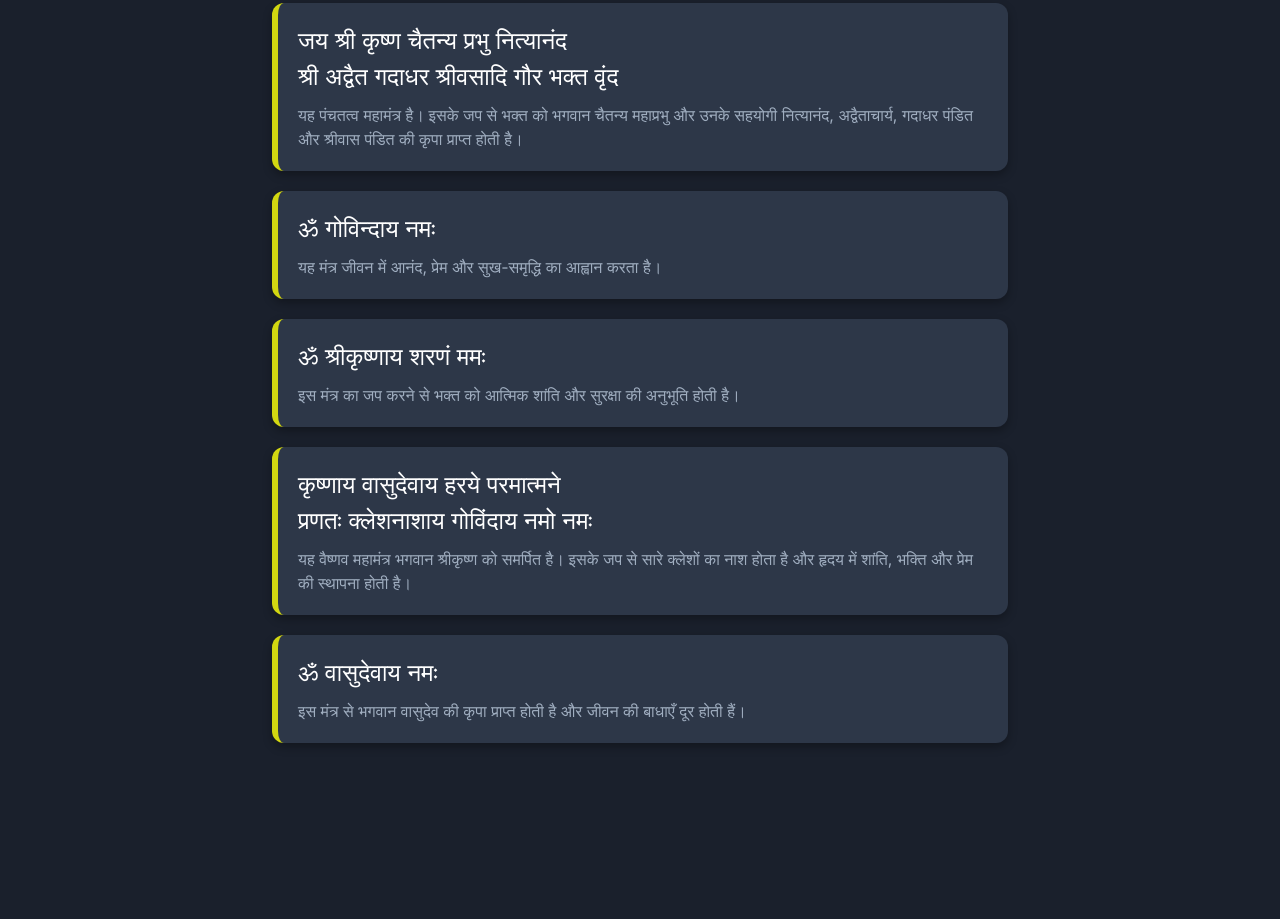
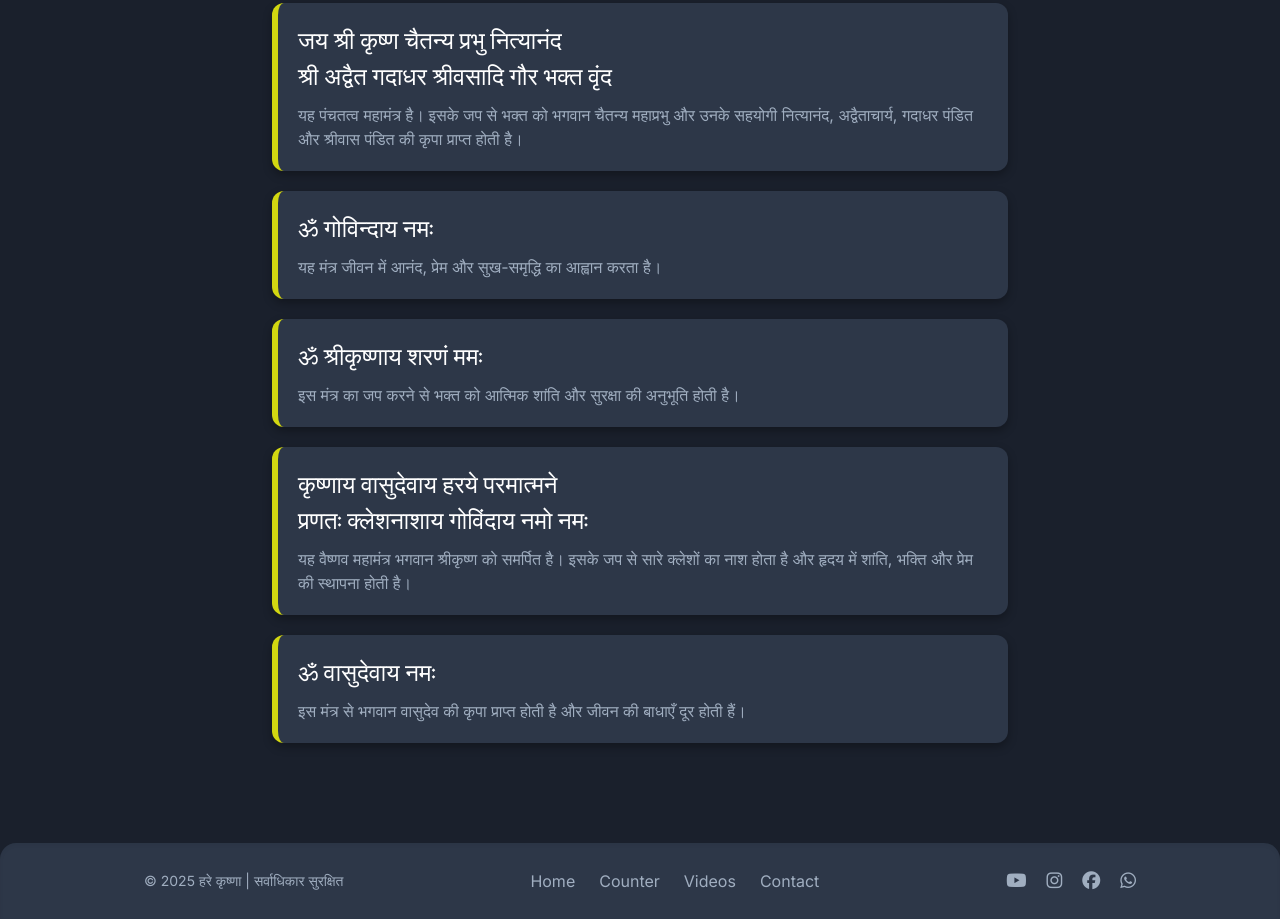
Before and after one commit to vjangir1212/hare_krishna, a plain HTML site: page counter.html in a window 1280 px wide. Shown: the part 1241-2160 px from the top of the page. Before the commit the page ends 2048 px from the top, so only its background shows below. Drawn offline with nearby package versions, Linux system fonts and the light colour scheme.

Commit message:
Update counter.html

```diff
--- a/counter.html
+++ b/counter.html
@@ -14,6 +14,15 @@
   <link href="https://fonts.googleapis.com/css2?family=Inter:wght@400;700&display=swap" rel="stylesheet">
 
   <style>
+
+        * {
+  user-select: none;              /* Standard */
+  -webkit-user-select: none;      /* Chrome, Safari */
+  -moz-user-select: none;         /* Firefox */
+  -ms-user-select: none;          /* Old IE/Edge */
+}
+
+
     body::-webkit-scrollbar { width: 8px; }
     body::-webkit-scrollbar-track { background: #1A202C; }
     body::-webkit-scrollbar-thumb { background-color: #d11874; border-radius: 4px; }
@@ -50,7 +59,7 @@
     }
 
     /* === Mantra Card Styling === */
-    .mantra-card h2 { margin: 0; color: #ffffff; font-size: 1.5rem; }
+    .mantra-card h2 { margin: 0; color: #ffffff; font-size: 1.5rem;font-weight: 530; }
     .mantra-card p { margin-top: 8px; color: #A0AEC0; font-size: 1rem; line-height: 1.5; }
 
 
@@ -88,7 +97,9 @@
       <div style="margin-right: 28px; display: flex;gap: 40px;">
         <a href="index.html"><i class="fa-solid fa-music" style="scale: 1.7;color: white;"></i></a>
         <a href="counter.html"><i class="fa-solid fa-stopwatch-20" style="scale: 2;color: #f9fd04;"></i></a>
-      </div>
+        <a href="video_lab.html"><i class="fa-solid fa-video" style="scale: 1.7;color: white;"></i></a>
+
+    </div>
     </nav>
   </header>
 
@@ -217,4 +228,34 @@
     setInterval(createParticle, 500);
   </script>
 </body>
+  <!-- Footer -->
+  <footer style="margin-top: 100px;" class="bg-[#2D3748] text-[#A0AEC0] py-6 mt-16 rounded-t-2xl shadow-inner">
+    <div class="max-w-5xl mx-auto px-4 flex flex-col md:flex-row justify-between items-center">
+
+      <!-- Left Side -->
+      <p class="text-sm mb-4 md:mb-0">
+        © 2025 हरे कृष्णा | सर्वाधिकार सुरक्षित
+      </p>
+
+      <!-- Center Links -->
+      <div class="flex space-x-6 mb-4 md:mb-0">
+        <a href="index.html" class="hover:text-[#EC4899] transition-colors">Home</a>
+        <a href="counter.html" class="hover:text-[#EC4899] transition-colors">Counter</a>
+        <a href="video_lab.html" class="hover:text-[#EC4899] transition-colors">Videos</a>
+        <a href="#" class="hover:text-[#EC4899] transition-colors">Contact</a>
+      </div>
+
+      <!-- Right Side Social Icons -->
+      <div class="flex space-x-5 text-lg">
+        <a href="#" class="hover:text-[#EC4899]"><i class="fab fa-youtube"></i></a>
+        <a href="#" class="hover:text-[#EC4899]"><i class="fab fa-instagram"></i></a>
+        <a href="#" class="hover:text-[#EC4899]"><i class="fab fa-facebook"></i></a>
+        <a href="#" class="hover:text-[#EC4899]"><i class="fa-brands fa-whatsapp"></i></a>
+      </div>
+    </div>
+  </footer>
+
+
+
+
 </html>
```
